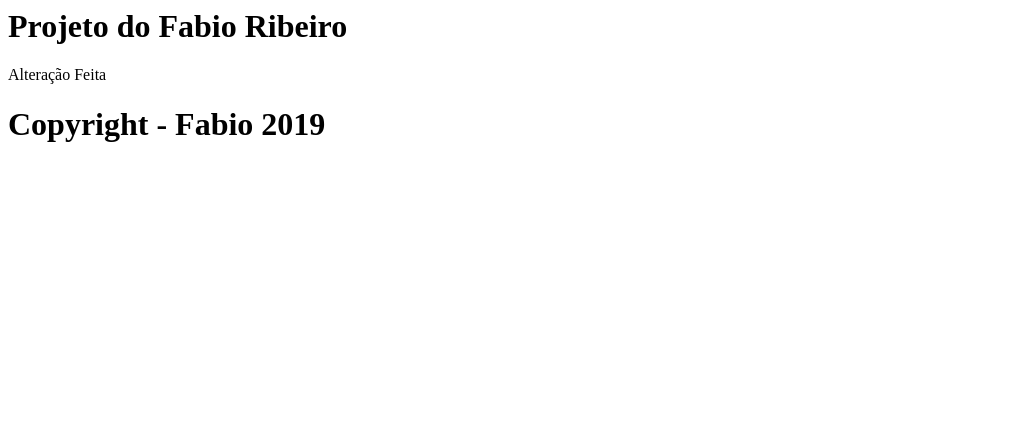
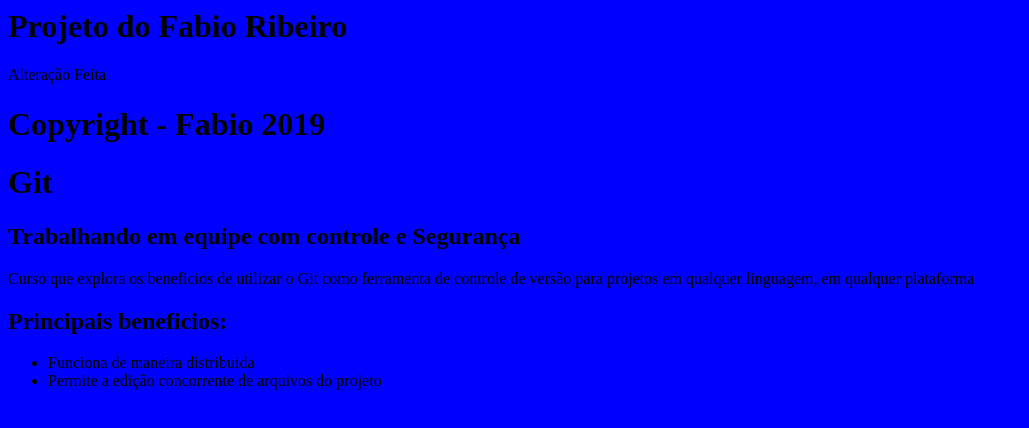
Before and after one commit to fabiosimon/curso, a plain HTML site: page index.html in a window 1280 px wide. Shown: the whole page, without its empty margins (0-1029 px from the left). Drawn offline with Linux system fonts and the light colour scheme.

Commit message:
conflito

```diff
--- /dev/null
+++ b/estilo.css
@@ -0,0 +1,3 @@
+body {
+    background-color: blue;
+}
--- a/index.html
+++ b/index.html
@@ -7,6 +7,20 @@
         <h1>Projeto do Fabio Ribeiro</h1>
         <p>Alteração Feita</p>
         <h1>Copyright - Fabio 2019</h1>
+        <link rel="stylesheet" href="estilo.css">
+        <h1>Git</h1>
+        <h2>Trabalhando em equipe com controle e Segurança</h2>
+
+        <p>Curso que explora os beneficios de utilizar o Git como ferramenta de controle de versão para projetos em qualquer linguagem, em qualquer plataforma
+        </p>
+
+        <h2>Principais beneficios:</h2>
+
+        <ul>
+            <li>Funciona de maneira distribuida</li>
+            <li>Permite a edição concorrente de arquivos do projeto</li>
+
+        </ul>
     </body>
 
 </html>
```
